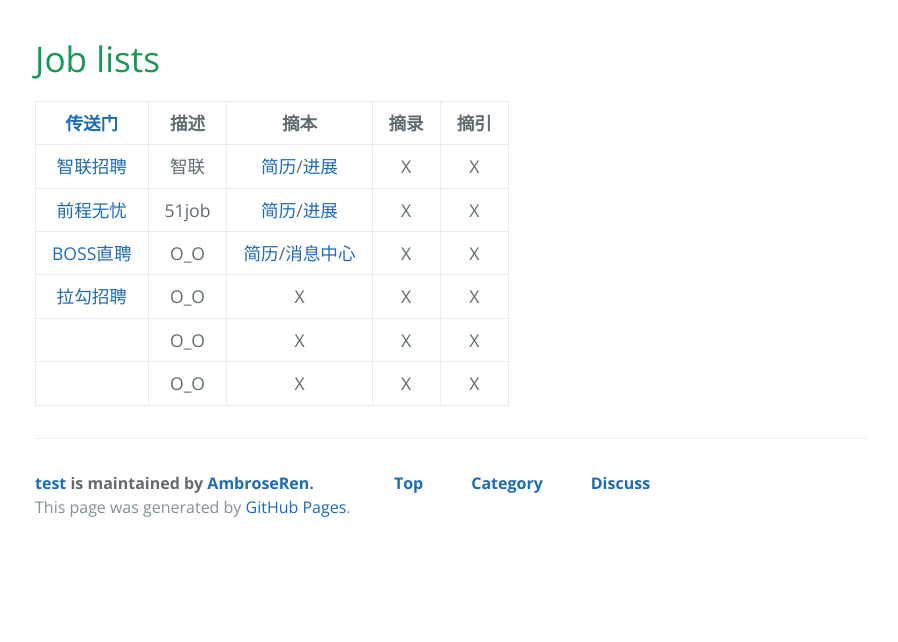
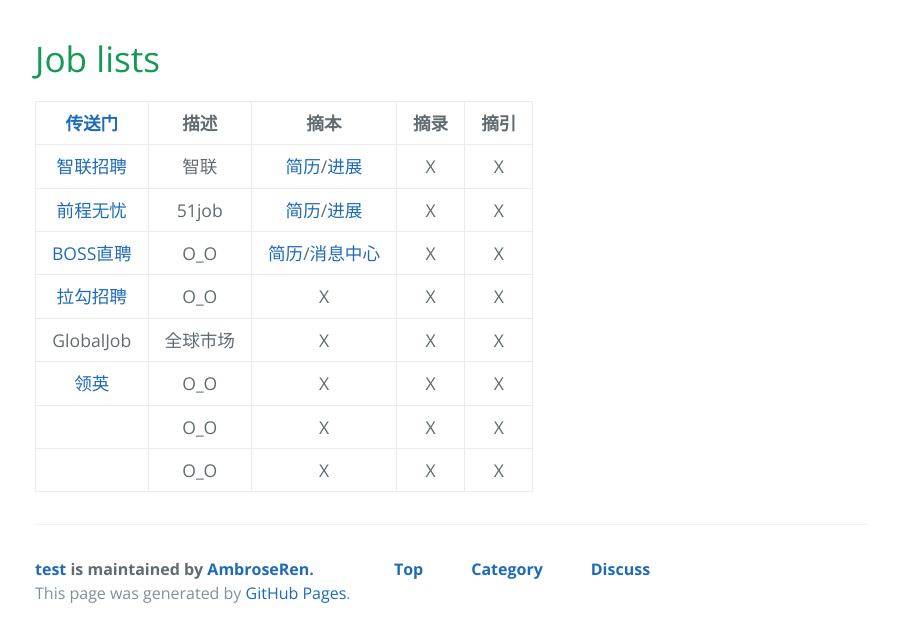
Before and after one commit to AmbroseRen/test, a Jekyll site: the page built from Library/job.md, in a window 1280 px wide. Shown: the top 642 px of the page, without its empty margins (189-1087 px from the left). Built offline with Jekyll 4.4.1, drawn with Linux system fonts in a browser that asks for light colours; our own code applies the rules of GitHub Pages for plain Markdown files; the repository's description, which GitHub fills in, is left out.

Commit message:
Update job.md

```diff
--- a/Library/job.md
+++ b/Library/job.md
@@ -6,5 +6,7 @@
 | [前程无忧](https://www.51job.com/) | 51job | [简历](https://i.51job.com/resume/resume_center.php)/[进展](https://i.51job.com/userset/resume_browsed.php) | X | X |
 | [BOSS直聘](https://www.zhipin.com/) | O_O | [简历](https://www.zhipin.com/web/geek/resume)/[消息中心](https://www.zhipin.com/web/geek/chat) | X | X |
 | [拉勾招聘](https://www.lagou.com/) | O_O | X | X | X |
+| GlobalJob | 全球市场 | X | X | X |
+| [领英](https://www.linkedin.com/) | O_O | X | X | X |
 | []() | O_O | X | X | X |
 | []() | O_O | X | X | X |
```
